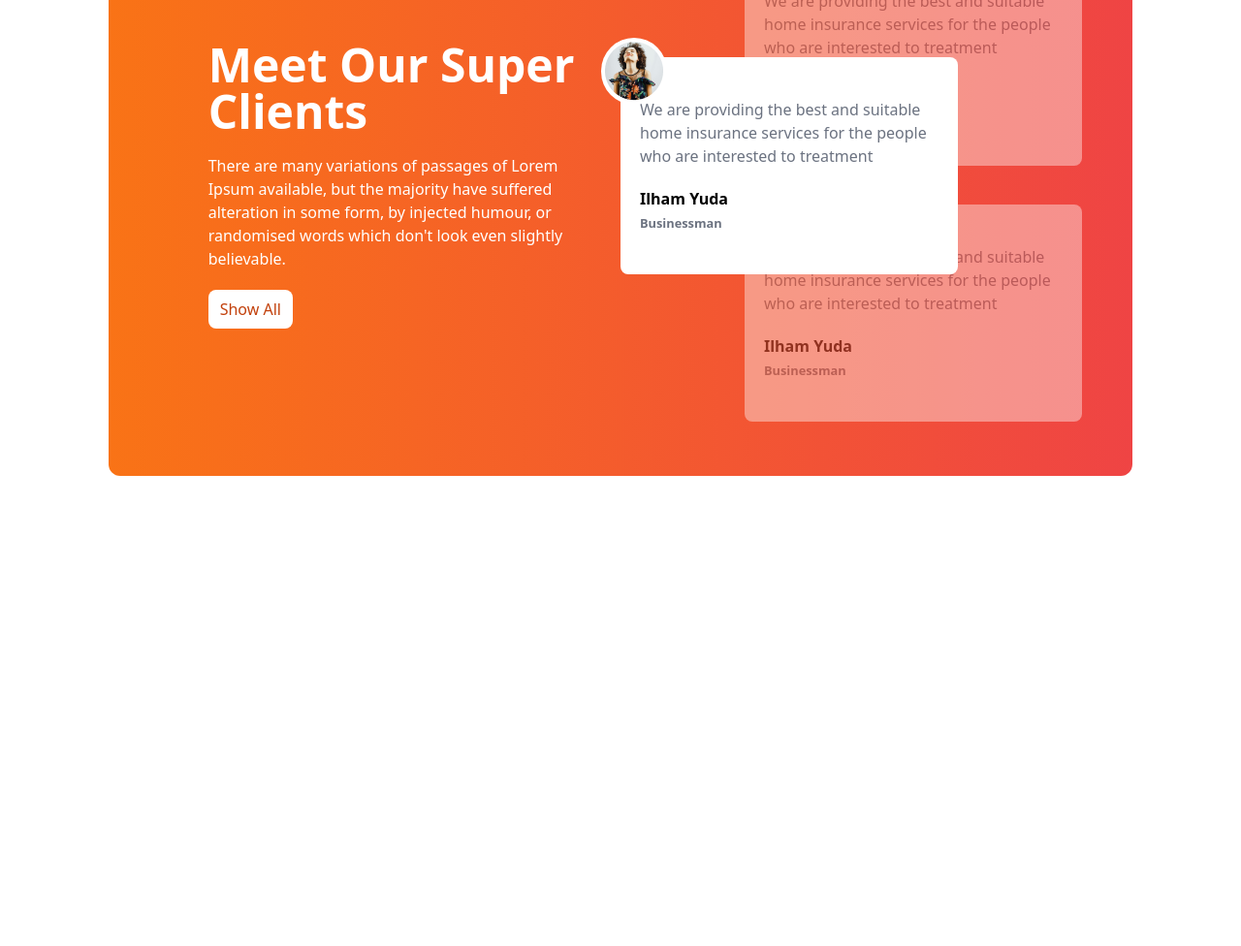
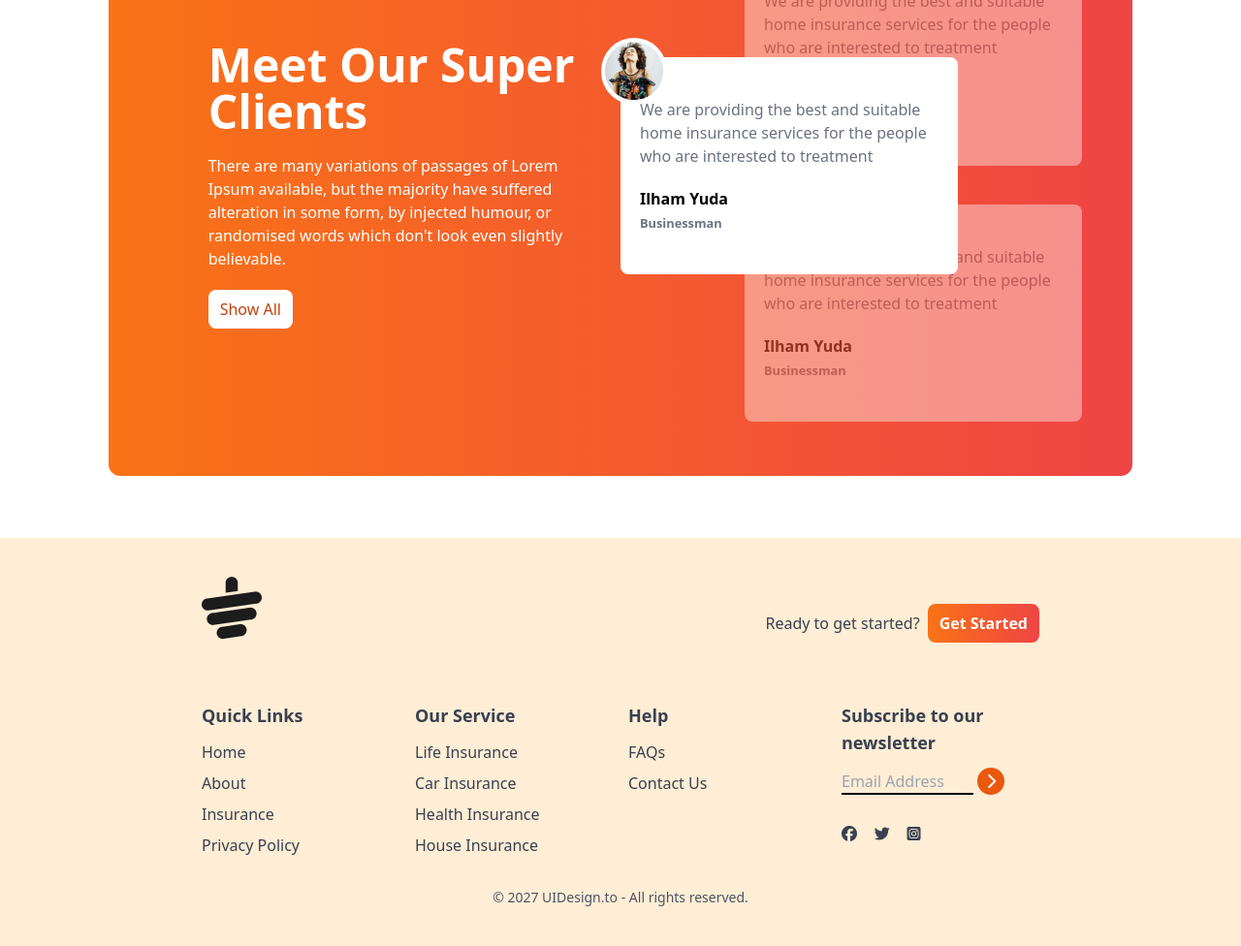
Before and after one commit to aban-18/Tea-House, a plain HTML site: page index.html in a window 1280 px wide. Shown: the part 2017-2993 px from the top of the page at 97% size. Before the commit the page ends 2572 px from the top, so only its background shows below. Drawn offline with nearby package versions, Linux system fonts and the light colour scheme.

Commit message:
footer section done

```diff
--- a/index.html
+++ b/index.html
@@ -207,6 +207,74 @@
 
             </section>
 
+            <!-- footer Section -->
+             <footer class="bg-orange-100"></footer>
      </main>
+      <!-- footer Section -->
+      <footer class="bg-orange-100  text-gray-700 py-10 px-4 md:px-16">
+        <div class="w-9/12 mx-auto">
+          <!-- Logo -->
+           <div class="mb-8 flex justify-between">
+            <img class="mb-8" src="images/cup.png" alt="">
+            <div class="flex items-center gap-2">
+              <h4>Ready to get started?</h4>
+              <button class="bg-gradient-to-r from-orange-500 to-red-500 px-3 py-2 rounded-lg text-white font-bold">Get Started</button>
+            </div>
+           </div>
+           <!-- Links -->
+            <div class="grid grid-cols-1 md:grid-cols-2 lg:grid-cols-4 gap-4">
+              <!-- first column -->
+               <div>
+                <h3 class="font-semibold text-lg mb-3">Quick Links</h3>
+                <ul class="space-y-2">
+                  <li><a class="hover:text-orange-600" href="">Home</a></li>
+                  <li><a class="hover:text-orange-600" href="">About</a></li>
+                  <li><a class="hover:text-orange-600" href="">Insurance</a></li>
+                  <li><a class="hover:text-orange-600" href="">Privacy Policy</a></li>
+                </ul>
+               </div>
+               <!-- second column -->
+               <div>
+                <h3 class="font-semibold text-lg mb-3">Our Service</h3>
+                <ul class="space-y-2">
+                  <li><a class="hover:text-orange-600" href="">Life Insurance</a></li>
+                  <li><a class="hover:text-orange-600" href="">Car Insurance</a></li>
+                  <li><a class="hover:text-orange-600" href="">Health Insurance</a></li>
+                  <li><a class="hover:text-orange-600" href="">House Insurance</a></li>
+                </ul>
+               </div>
+               <!-- Third  column -->
+               <div>
+                <h3 class="font-semibold text-lg mb-3">Help</h3>
+                <ul class="space-y-2">
+                  <li><a class="hover:text-orange-600" href="">FAQs</a></li>
+                  <li><a class="hover:text-orange-600" href="">Contact Us</a></li>
+
+                </ul>
+               </div>
+               <!-- fourth column -->
+                <div>
+                  <h3 class="font-semibold text-lg mb-3">Subscribe to our newsletter </h3>
+                  <div class="flex flex-col space-y-2">
+                    <div>
+                      <input placeholder="Email Address" type="text" class="bg-transparent border-b-2 border-black w-4/6">
+                      <i class="fa-solid fa-chevron-right w-7 h-7 bg-orange-600 inline-flex rounded-full text-white justify-center items-center"></i>
+                      <div class="flex justify-center justify-between w-2/5 mb-2 mt-8">
+                        <i class="fa-brands fa-facebook"></i>
+                        <i class="fa-brands fa-twitter"></i>
+                        <i class="fa-brands fa-square-instagram"></i>
+
+                      </div>
+                    </div>
+                  </div>
+
+                </div>
+            </div>
+            <div class="text-center pt-4 mt-4">
+              <p class="text-sm text-gray-600">© 2027 UIDesign.to - All rights reserved.</p>
+            </div>
+
+        </div>
+      </footer>
 </body>
 </html>
```
